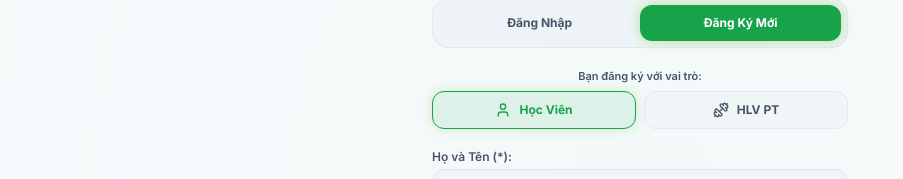
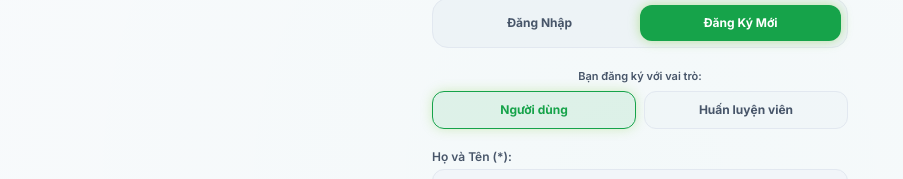
Before and after one commit to HuyIT2706/FitManagementPlatform, a Next.js app in the folder apps/web/: page /login in a window 1280 px wide. Both pictures are taken after a click on the button "Đăng Ký Mới". Shown: the part 238-417 px from the top of the page, without its empty margins (0-903 px from the left). Built offline with nearby package versions, Linux system fonts and the light colour scheme; no server answers.

Commit message:
fix(pt-auth): restore initial SWR hydration and seed user cache upon login

```diff
--- a/apps/web/app/login/page.tsx
+++ b/apps/web/app/login/page.tsx
@@ -1,6 +1,6 @@
 'use client';
 
-import { ArrowLeft, Eye, EyeOff, User, Dumbbell, Award, Briefcase, Info, Upload, Check, Loader2, Trash2 } from 'lucide-react';
+import { ArrowLeft, Eye, EyeOff, User, Award, Briefcase, Info, Upload, Check, Loader2, Trash2 } from 'lucide-react';
 import Image from 'next/image';
 import Link from 'next/link';
 import { useRouter, useSearchParams } from 'next/navigation';
@@ -12,6 +12,7 @@ import type { UserDataHome } from '../../interface';
 import { handleRoleRedirect } from '../../utils/authRedirect';
 import { toast } from '../../utils/toast';
 import { autoSyncPushSubscription } from '../../utils/pushNotification';
+import { mutate as globalMutate } from 'swr';
 
 const GOOGLE_CLIENT_ID = process.env.NEXT_PUBLIC_GOOGLE_CLIENT_ID || '';
 
@@ -55,6 +56,9 @@ const LoginContent = () => {
                 : 'Tài khoản PT của bạn đã đăng ký thành công và đang chờ Admin kiểm duyệt trước khi truy cập!'
             );
             return;
+          }
+          if (res.data) {
+            void globalMutate('/users/me', res.data, false);
           }
           handleRoleRedirect(res.data, router, redirectPath);
         })
@@ -459,7 +463,7 @@ const LoginContent = () => {
                     : 'border-white/10 bg-surface-bright/20 text-on-surface-variant hover:bg-surface-bright/40'
                 }`}
               >
-                <User size={16} /> Học Viên
+                Người dùng
               </button>
               <button
                 type="button"
@@ -471,7 +475,7 @@ const LoginContent = () => {
                     : 'border-white/10 bg-surface-bright/20 text-on-surface-variant hover:bg-surface-bright/40'
                 }`}
               >
-                <Dumbbell size={16} /> HLV PT
+                Huấn luyện viên
               </button>
             </div>
           </div>
--- a/apps/web/hooks/swr.ts
+++ b/apps/web/hooks/swr.ts
@@ -28,8 +28,7 @@ const DEFAULT_SWR_OPTIONS: SWRConfiguration = {
   revalidateOnFocus: false,
   revalidateIfStale: false,
   revalidateOnReconnect: false,
-  revalidateOnMount: false,
-  dedupingInterval: 30000,   // 30s deduping window prevents spamming on rapid navigation
+  dedupingInterval: 30000, // 30s deduping window prevents spamming on rapid navigation
   errorRetryCount: 3,
 };
 
@@ -67,7 +66,6 @@ export const useCurrentUser = (options?: SWRConfiguration) => {
     {
       ...DEFAULT_SWR_OPTIONS,
       revalidateIfStale: false,
-      revalidateOnMount: false,
       revalidateOnFocus: false,
       revalidateOnReconnect: false,
       dedupingInterval: 3600000, // 1 hour persistent cache during session
@@ -93,7 +91,6 @@ export const useBodyMetrics = (options?: SWRConfiguration) => {
     {
       ...DEFAULT_SWR_OPTIONS,
       revalidateIfStale: false,
-      revalidateOnMount: false,
       dedupingInterval: 300000, // 5 minutes cache
       ...options,
     }
```
